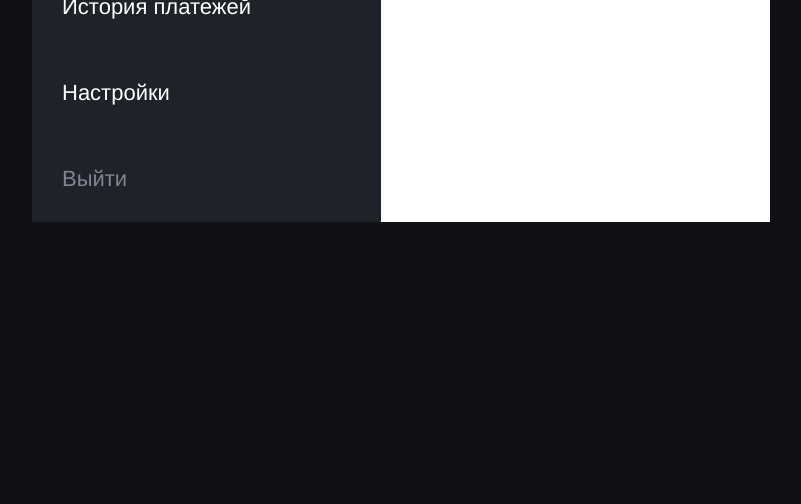
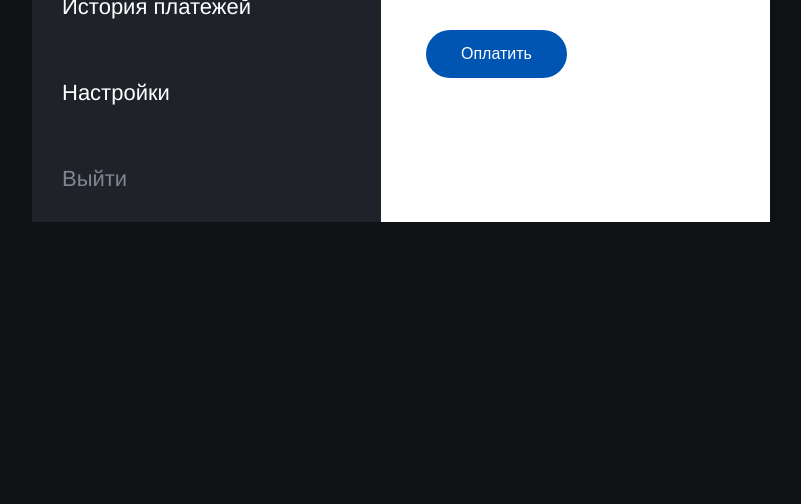
Before and after one commit to egrashinagi/idaGroup, a website built with webpack: page src/index.html in a window 1280 px wide. Shown: the part 296-800 px from the top of the page, without its empty margins (116-917 px from the left). Built offline with nearby package versions, Linux system fonts and the light colour scheme.

Commit message:
Создан компонент button

```diff
--- /dev/null
+++ b/src/components/button/button.scss
@@ -0,0 +1,21 @@
+.button {
+  padding: 15px 35px;
+  border: none;
+  border-radius: 50px;
+
+  color: white;
+  background-color: #0054b2;
+  font-size: 16px;
+  font-weight: normal;
+
+  outline: none;
+  cursor: pointer;
+
+  &:hover {
+    background-color: #0059bc;
+  }
+
+  &:active {
+    background-color: #0066d7;
+  }
+}
--- a/src/components/common.scss
+++ b/src/components/common.scss
@@ -8,3 +8,11 @@ body {
 
   font-family: Helvetica, Arial, sans-serif;
 }
+
+.block {
+  display: flex;
+
+  justify-content: flex-start;
+
+  padding: 15px;
+}
--- a/src/index.html
+++ b/src/index.html
@@ -36,8 +36,12 @@
             </div>
         </div>
         <div class="info__title info__title_p30px info__title_black info__title_header">Данные банковской карты</div>
+        <div class="block">
+            <button class="button">Оплатить</button>
+        </div>
 
     </div>
+
 </div>
 </body>
 </html>
--- a/src/index.scss
+++ b/src/index.scss
@@ -2,3 +2,4 @@
 @import './components/menu/menu';
 @import './components/authorization/authorization';
 @import './components/info/info';
+@import './components/button/button';
```
